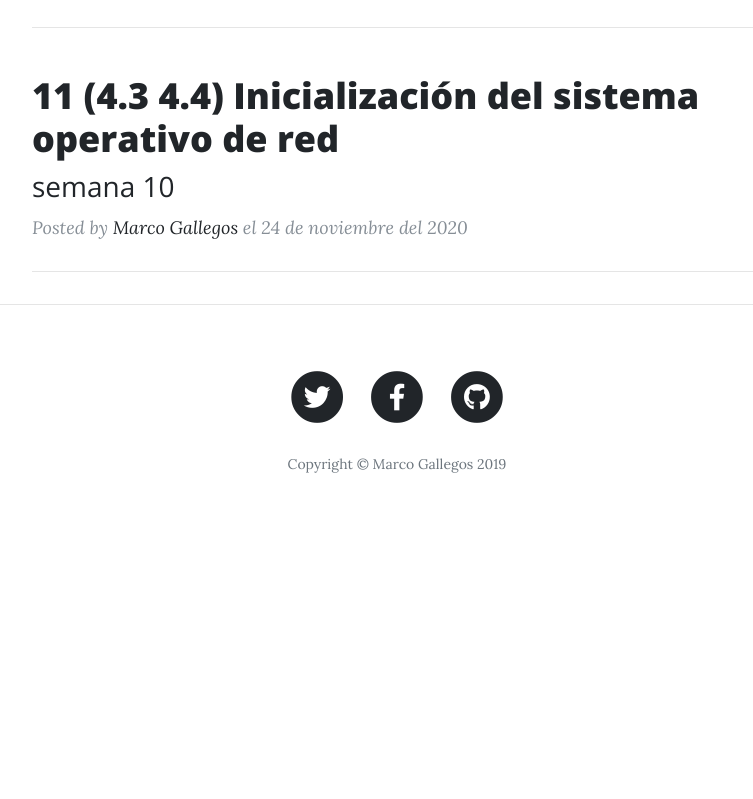
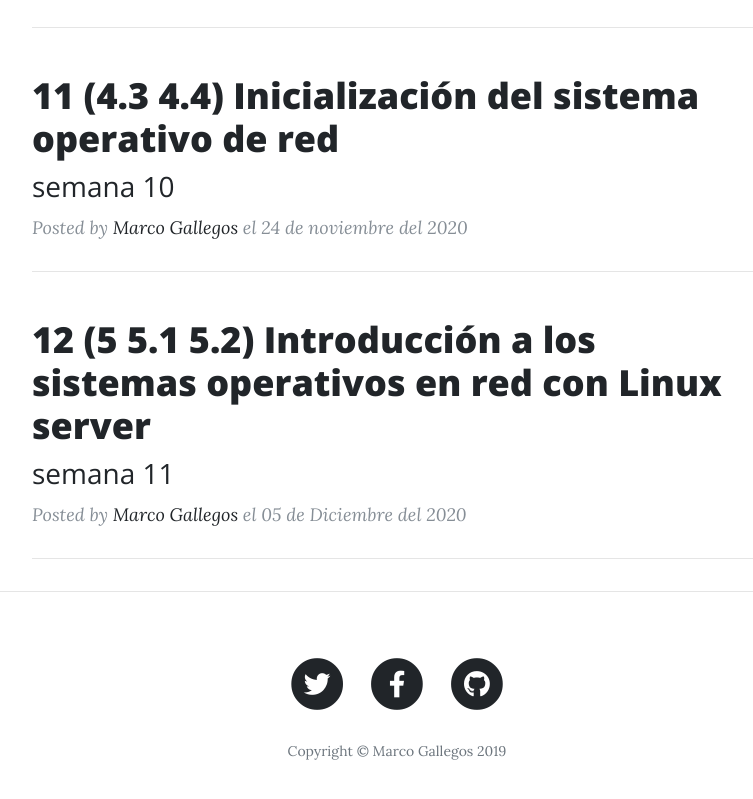
Before and after one commit to marco-gallegos/api_pdf, a website: page index.html in a window 1280 px wide. Shown: the part 2631-3430 px from the top of the page, without its empty margins (243-996 px from the left). Before the commit the page ends 3171 px from the top, so only its background shows below. Drawn offline with nearby package versions, Linux system fonts and the light colour scheme.

Commit message:
[imp] actividad 12
se agrega la actividad 12 con las referencias en apa

```diff
--- a/index.html
+++ b/index.html
@@ -242,6 +242,23 @@
         <hr>
       </div>
 
+      <div class="col-lg-8 col-md-10 mx-auto">
+        <div class="post-preview">
+          <a href="12.html">
+            <h2 class="post-title">
+              12 (5 5.1 5.2) Introducción a los sistemas operativos en red con Linux server
+            </h2>
+            <h3 class="post-subtitle">
+              semana 11
+            </h3>
+          </a>
+          <p class="post-meta">Posted by
+            <a href="#">Marco Gallegos</a>
+            el 05 de Diciembre del 2020</p>
+        </div>
+        <hr>
+      </div>
+
     </div>
   </div>
 
```
Also changed, not shown: 12.html (+5 -3 lines).
